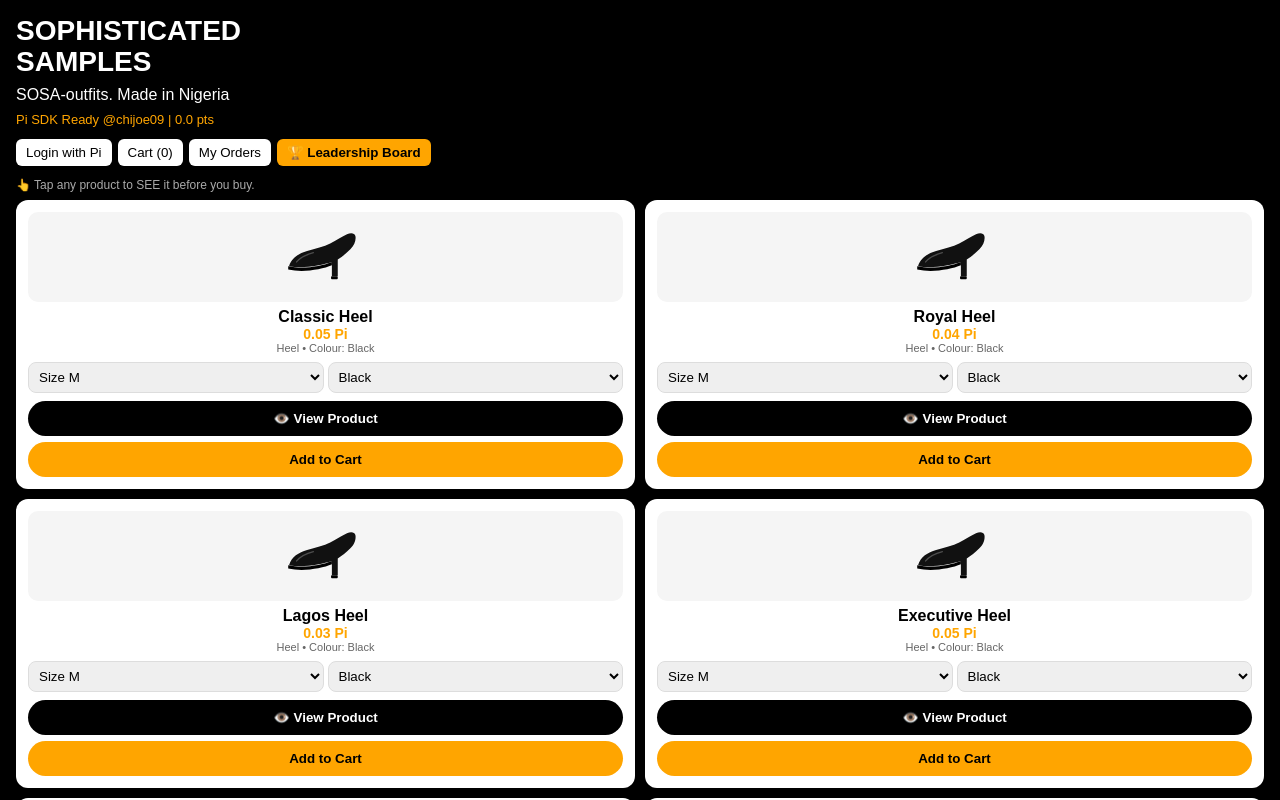
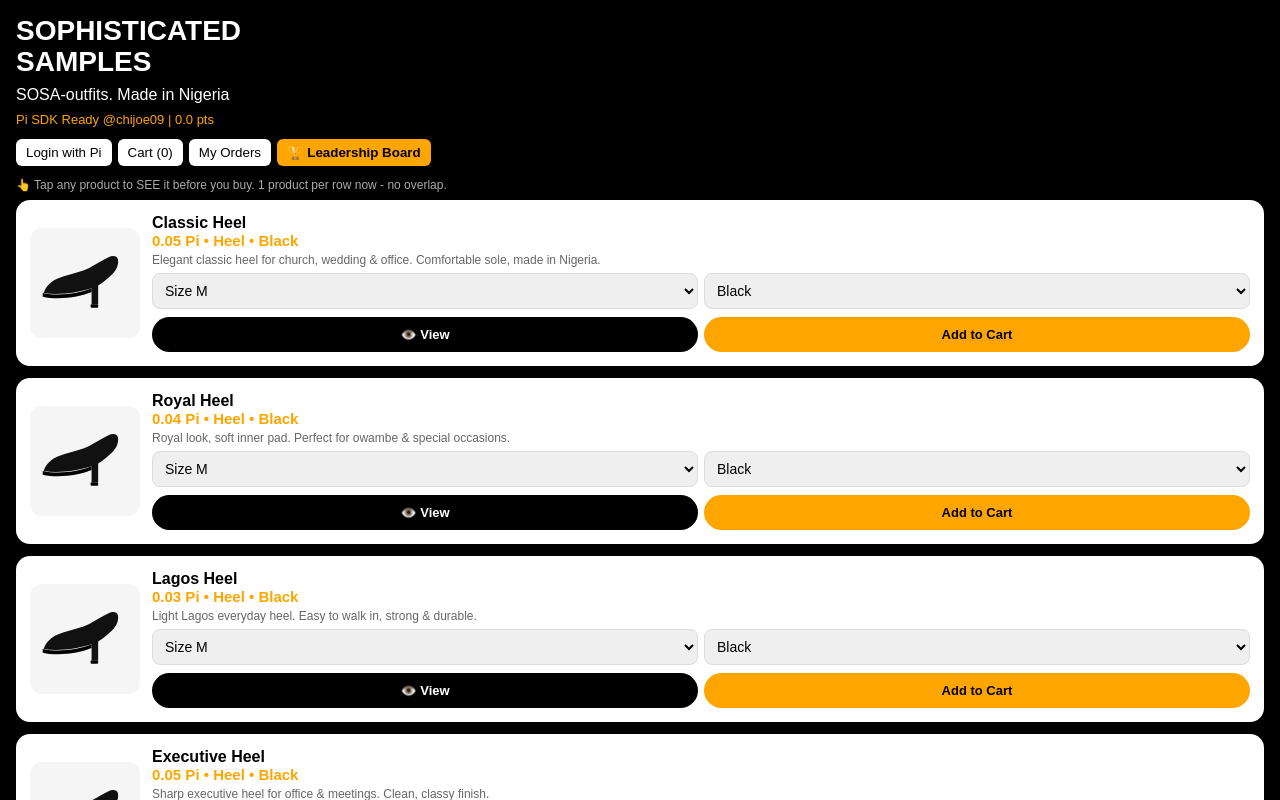
Before and after one commit to Chijoe09/SOSA-V19, a Next.js app: page / in a window 1280 px wide. Shown: the top 800 px of the page. Built offline with nearby package versions, Linux system fonts and the light colour scheme.

Commit message:
Update page.tsx

```diff
--- a/app/page.tsx
+++ b/app/page.tsx
@@ -29,17 +29,15 @@ function getFlags(o:any){
   return { paid:false, sent:false, delivered:false };
 }
 
-// Heel = CORRECTED side-profile, Flat & Slide also fixed, single draw only
 function ShoeIcon({ cat, color, big=false }:{ cat:string, color:string, big?:boolean }){
   const fill = color==="Brown" ? "#8B4513" : "#111111";
   const sole = color==="Brown" ? "#5C2E0E" : "#000000";
-  const size = big ? 170 : 84;
+  const size = big ? 170 : 110;
   if(cat==="Flat"){
     return (
       <svg width={size} height={size*0.55} viewBox="0 0 200 110">
         <path d="M12 72 Q18 52 45 48 Q70 44 95 48 L165 52 Q188 54 182 68 Q176 82 145 84 L30 86 Q10 86 12 72 Z" fill={fill} />
         <rect x="10" y="84" width="175" height="9" rx="4" fill={sole} />
-        <ellipse cx="45" cy="58" rx="12" ry="5" fill="#fff" opacity="0.2" />
       </svg>
     );
   }
@@ -57,7 +55,6 @@ function ShoeIcon({ cat, color, big=false }:{ cat:string, color:string, big?:boo
       <path d="M12 98 C18 78 35 68 55 62 C75 56 95 52 110 44 C125 36 138 28 150 22 C158 18 168 18 170 26 C172 36 168 48 158 58 C148 68 138 76 128 82 L128 122 L114 122 L114 88 C90 96 45 104 12 98 Z" fill={fill} />
       <path d="M10 98 C45 106 90 98 114 88 L114 96 C90 106 45 114 10 106 Z" fill={sole} />
       <rect x="112" y="122" width="16" height="7" rx="2" fill={sole} />
-      <path d="M30 88 C40 76 55 70 70 66" stroke="#fff" strokeWidth="3" fill="none" opacity="0.25" strokeLinecap="round" />
     </svg>
   );
 }
@@ -257,8 +254,7 @@ export default function Home(){
   };
 
   return (
-    <div style={{background:"#000",color:"#fff",minHeight:"100vh",padding:16,fontFamily:"sans-serif",overflowX:"hidden"}}>
-      {/* FIX: NO sticky - sticky was causing ghost / double paint on Pi Browser scroll */}
+    <div style={{background:"#000",color:"#fff",minHeight:"100vh",padding:16,fontFamily:"sans-serif"}}>
       {view!=="shop" && (
         <div style={{background:"#000",padding:"8px 0",marginBottom:8}}>
           <button onClick={goShop} style={{padding:"10px 16px",borderRadius:10,background:"#fff",color:"#000",fontWeight:"bold",border:0,width:"100%"}}>← Back to Shop</button>
@@ -297,31 +293,35 @@ export default function Home(){
 
       {view==="shop" && (
         <div>
-          <p style={{fontSize:12,color:"#aaa",marginBottom:8}}>👆 Tap any product to SEE it before you buy.</p>
-          {/* FIX: Fixed card height + overflow hidden + clear gap - cards cannot overlap */}
-          <div style={{display:"grid",gridTemplateColumns:"1fr 1fr",gap:10,alignItems:"start"}}>
-            {PRODUCTS.map((p:any,i:number)=>{
+          <p style={{fontSize:12,color:"#aaa",marginBottom:8}}>👆 Tap any product to SEE it before you buy. 1 product per row now - no overlap.</p>
+          {/* FIX: 1 COLUMN ONLY - Pi Browser cannot ghost 1 column */}
+          <div style={{display:"flex",flexDirection:"column",gap:12}}>
+            {PRODUCTS.map((p:any)=>{
               const col = selColor[p.name] || "Black";
               return (
-                <div key={p.name} style={{background:"#fff",color:"#000",borderRadius:12,padding:12,textAlign:"center",overflow:"hidden",minHeight:260,display:"flex",flexDirection:"column"}}>
-                  <div onClick={()=>openDetail(p)} style={{cursor:"pointer",flex:1}}>
-                    <div style={{background:"#f5f5f5",borderRadius:10,padding:10,display:"flex",justifyContent:"center",height:90,alignItems:"center",overflow:"hidden"}}>
+                <div key={p.name} style={{background:"#fff",color:"#000",borderRadius:14,padding:14,display:"flex",gap:12,alignItems:"center"}}>
+                  <div onClick={()=>openDetail(p)} style={{cursor:"pointer",flexShrink:0}}>
+                    <div style={{background:"#f5f5f5",borderRadius:12,padding:8,width:110,height:110,display:"flex",justifyContent:"center",alignItems:"center"}}>
                       <ShoeIcon cat={p.cat} color={col} />
                     </div>
-                    <div style={{fontWeight:"bold",marginTop:6}}>{p.name}</div>
-                    <div style={{fontSize:14,fontWeight:"bold",color:"orange"}}>{p.price} Pi</div>
-                    <div style={{fontSize:11,color:"#666"}}>{p.cat} • Colour: {col}</div>
                   </div>
-                  <div style={{display:"flex",gap:4,marginTop:8}}>
-                    <select value={selSize[p.name]||"M"} onChange={(e)=>setSelSize({...selSize,[p.name]:e.target.value})} style={{flex:1,padding:6,borderRadius:8,border:"1px solid #ddd",minWidth:0}}>
-                      <option value="S">Size S</option><option value="M">Size M</option><option value="L">Size L</option><option value="XL">Size XL</option><option value="XXL">Size XXL</option>
-                    </select>
-                    <select value={col} onChange={(e)=>setSelColor({...selColor,[p.name]:e.target.value})} style={{flex:1,padding:6,borderRadius:8,border:"1px solid #ddd",minWidth:0}}>
-                      <option value="Black">Black</option><option value="Brown">Brown</option>
-                    </select>
+                  <div style={{flex:1,minWidth:0}}>
+                    <div style={{fontWeight:"bold",fontSize:16}}>{p.name}</div>
+                    <div style={{fontSize:15,fontWeight:"bold",color:"orange"}}>{p.price} Pi • {p.cat} • {col}</div>
+                    <div style={{fontSize:12,color:"#666",margin:"4px 0"}}>{p.desc}</div>
+                    <div style={{display:"flex",gap:6,marginTop:6}}>
+                      <select value={selSize[p.name]||"M"} onChange={(e)=>setSelSize({...selSize,[p.name]:e.target.value})} style={{flex:1,padding:8,borderRadius:8,border:"1px solid #ddd",fontSize:14}}>
+                        <option value="S">Size S</option><option value="M">Size M</option><option value="L">Size L</option><option value="XL">Size XL</option><option value="XXL">Size XXL</option>
+                      </select>
+                      <select value={col} onChange={(e)=>setSelColor({...selColor,[p.name]:e.target.value})} style={{flex:1,padding:8,borderRadius:8,border:"1px solid #ddd",fontSize:14}}>
+                        <option value="Black">Black</option><option value="Brown">Brown</option>
+                      </select>
+                    </div>
+                    <div style={{display:"flex",gap:6,marginTop:8}}>
+                      <button onClick={()=>openDetail(p)} style={{flex:1,padding:"10px 8px",borderRadius:20,background:"#000",color:"#fff",border:0,fontWeight:"bold",fontSize:13}}>👁️ View</button>
+                      <button onClick={()=>addToCart(p,1)} style={{flex:1,padding:"10px 8px",borderRadius:20,background:"orange",border:0,fontWeight:"bold",fontSize:13}}>Add to Cart</button>
+                    </div>
                   </div>
-                  <button onClick={()=>openDetail(p)} style={{marginTop:8,padding:"10px 14px",borderRadius:20,background:"#000",color:"#fff",border:0,fontWeight:"bold",width:"100%"}}>👁️ View Product</button>
-                  <button onClick={()=>addToCart(p,1)} style={{marginTop:6,padding:"10px 14px",borderRadius:20,background:"orange",border:0,fontWeight:"bold",width:"100%"}}>Add to Cart</button>
                 </div>
               );
             })}
@@ -334,9 +334,9 @@ export default function Home(){
       )}
 
       {view==="detail" && selected && (
-        <div key={selected.name + (selColor[selected.name]||"Black")} style={{background:"#fff",color:"#000",borderRadius:12,padding:16,overflow:"hidden"}}>
+        <div key={selected.name + (selColor[selected.name]||"Black")} style={{background:"#fff",color:"#000",borderRadius:12,padding:16}}>
           <div style={{textAlign:"center",margin:"8px 0"}}>
-            <div style={{background:"#f5f5f5",borderRadius:16,padding:20,display:"flex",justifyContent:"center",height:180,alignItems:"center",overflow:"hidden"}}>
+            <div style={{background:"#f5f5f5",borderRadius:16,padding:20,display:"flex",justifyContent:"center",alignItems:"center"}}>
               <ShoeIcon cat={selected.cat} color={selColor[selected.name]||"Black"} big={true} />
             </div>
             <div style={{fontSize:11,color:"#888",marginTop:8}}>📸 Real photo coming soon - send your product photos to replace this drawing</div>
@@ -379,7 +379,7 @@ export default function Home(){
             const f = getFlags(o);
             const statusText = f.delivered ? "Delivered" : f.sent ? "Sent" : f.paid ? "Paid" : "Pending - Pay at Pickup";
             return (
-              <div key={i} style={{background:"#fff",color:"#000",padding:12,borderRadius:12,marginTop:10,overflow:"hidden"}}>
+              <div key={i} style={{background:"#fff",color:"#000",padding:12,borderRadius:12,marginTop:10}}>
                 <b>{o.id}</b><br/>{o.date}<br/>Items: {o.items}<br/>Total: {o.total} Pi<br/>Phone: {fmtPhone(o.phone)}<br/>
                 Status: <b style={{color: f.delivered||f.paid ? "#16a34a" : "orange"}}>{statusText}</b><br/>
                 <div style={{display:"flex",gap:6,marginTop:8}}>
@@ -394,11 +394,11 @@ export default function Home(){
       )}
 
       {view==="cart" && (
-        <div style={{background:"#111",padding:12,borderRadius:12,overflow:"hidden"}}>
+        <div style={{background:"#111",padding:12,borderRadius:12}}>
           <h2 style={{marginTop:0}}>Cart ({cartCount})</h2>
           {cart.length===0 && <p>Cart is empty. Go add a product.</p>}
           {cart.map((c:any,i:number)=>(
-            <div key={i} style={{background:"#fff",color:"#000",padding:10,borderRadius:10,marginBottom:8,overflow:"hidden"}}>
+            <div key={i} style={{background:"#fff",color:"#000",padding:10,borderRadius:10,marginBottom:8}}>
               <div style={{display:"flex",gap:8,alignItems:"center"}}>
                 <ShoeIcon cat={c.cat || "Heel"} color={c.color} />
                 <div style={{flex:1}}>
```
